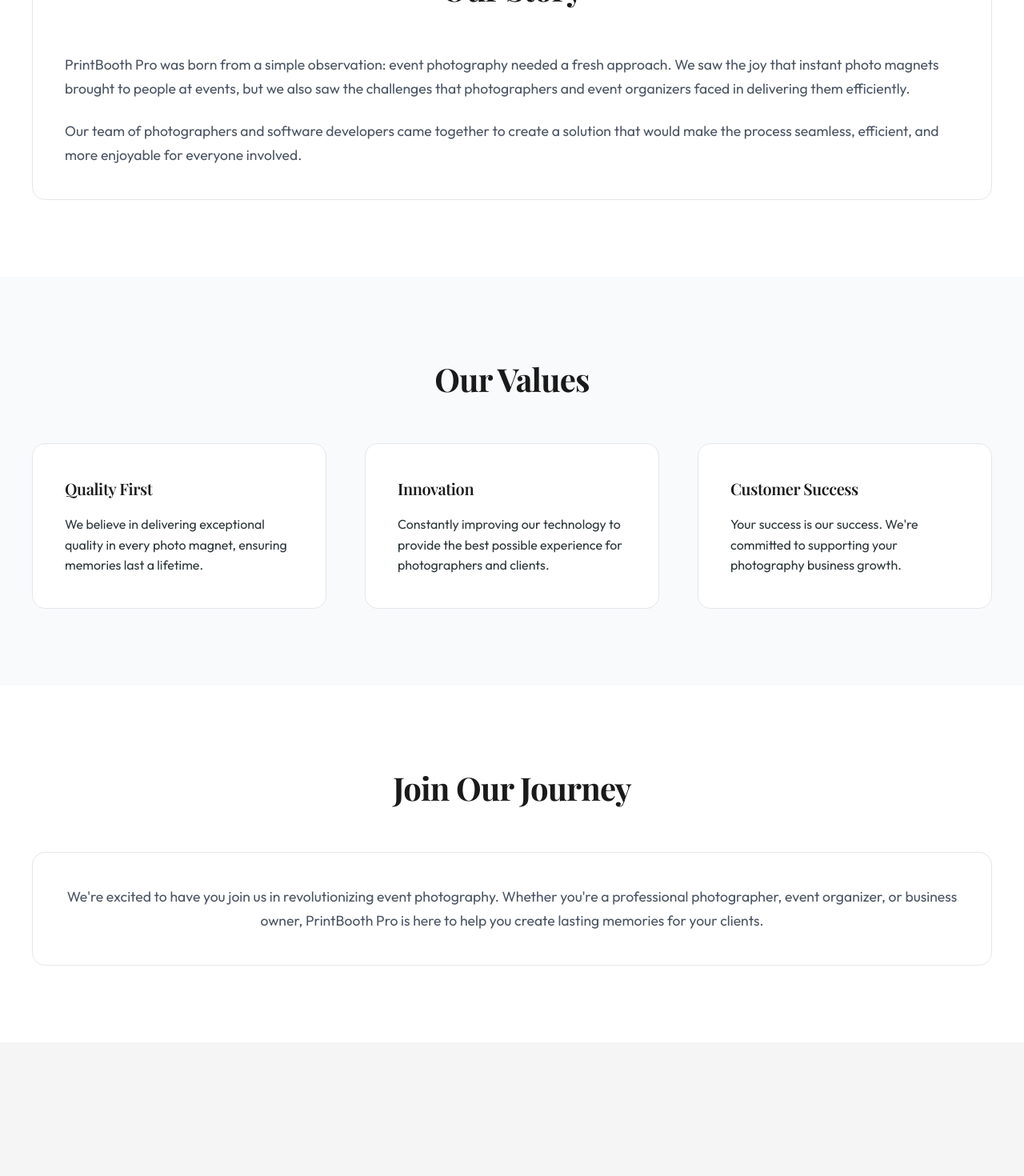
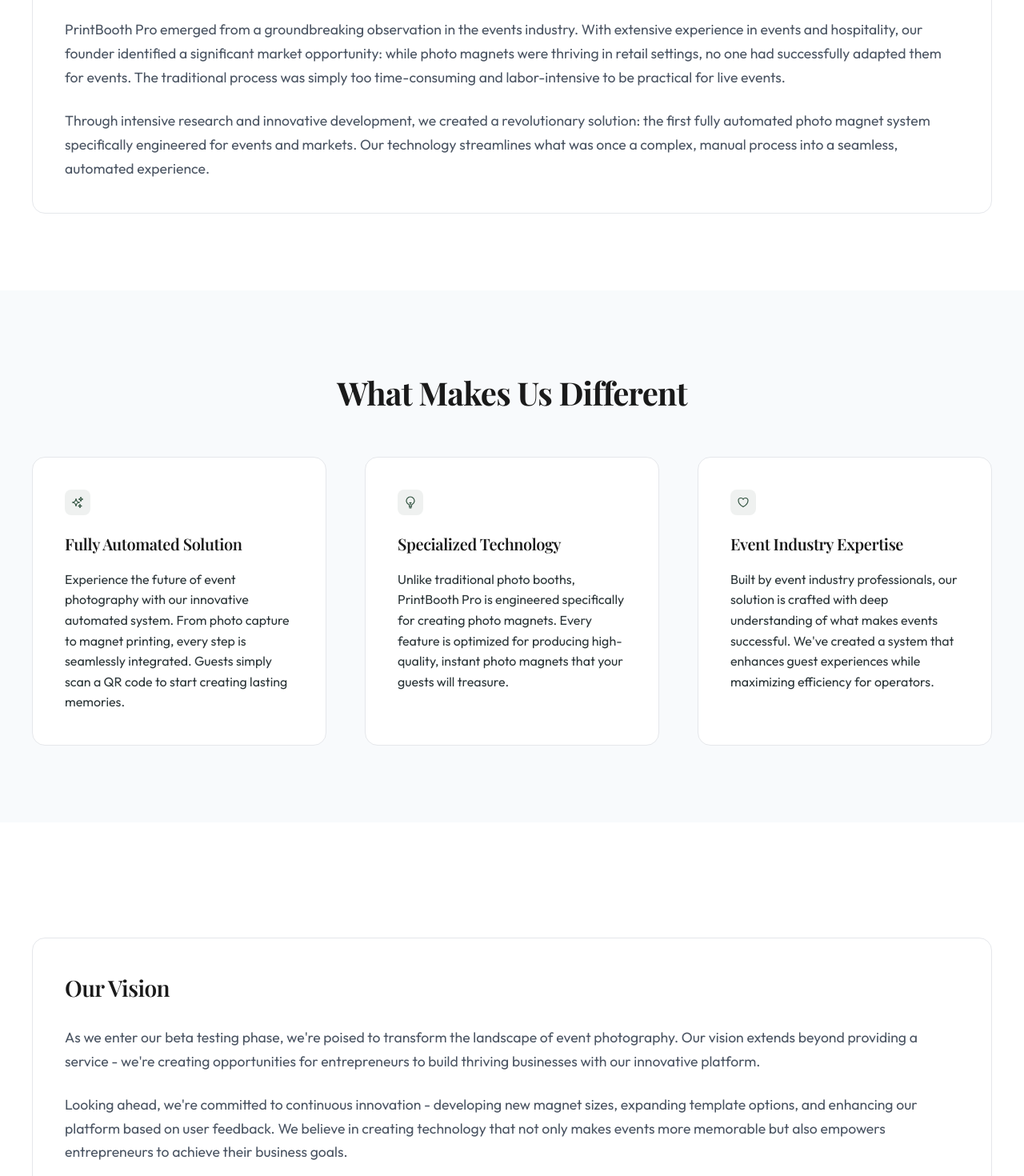
Before and after one commit to francoise2188/printboothpro-new, a Next.js app: page /about in a window 1280 px wide. Shown: the part 760-2230 px from the top of the page at 80% size. Before the commit the page ends 2063 px from the top, so only its background shows below. Built offline with nearby package versions, Linux system fonts and the light colour scheme; a web font is replaced by a local one.

Commit message:
Enhanced About page with SEO optimization and improved content structure

```diff
--- a/app/about/page.js
+++ b/app/about/page.js
@@ -2,21 +2,55 @@
 
 import Head from 'next/head';
 import styles from '../subscription/subscription.module.css';
+import { LightBulbIcon, SparklesIcon, HeartIcon } from '@heroicons/react/24/outline';
+import Script from 'next/script';
 
 export default function AboutPage() {
+  // Structured data for SEO
+  const structuredData = {
+    "@context": "https://schema.org",
+    "@type": "Organization",
+    "name": "PrintBooth Pro",
+    "description": "Innovative automated photo magnet solution for events and markets",
+    "url": "https://printboothpro.com/about",
+    "foundingDate": "2024",
+    "image": "https://printboothpro.com/logo.png",
+    "sameAs": [
+      "https://www.linkedin.com/company/printboothpro",
+      "https://www.instagram.com/printboothpro"
+    ]
+  };
+
   return (
     <>
       <Head>
-        <title>About Us - PrintBooth Pro</title>
-        <meta name="description" content="Learn about PrintBooth Pro's mission to transform event photography with innovative photo magnet solutions." />
+        <title>About PrintBooth Pro | Automated Photo Magnet Solution for Events</title>
+        <meta name="description" content="Discover PrintBooth Pro's innovative automated photo magnet solution for events. Transform your event photography business with our revolutionary technology." />
+        <meta name="keywords" content="photo magnets, event photography, automated photo booth, photo magnet business, event technology, photo magnet printing, event photography automation" />
+
+        {/* Open Graph tags for social sharing */}
+        <meta property="og:title" content="About PrintBooth Pro | Automated Photo Magnet Solution" />
+        <meta property="og:description" content="Revolutionary automated photo magnet solution transforming event photography. Perfect for events, markets, and entrepreneurial opportunities." />
+        <meta property="og:type" content="website" />
+        <meta property="og:url" content="https://printboothpro.com/about" />
+
+        {/* Twitter Card tags */}
+        <meta name="twitter:card" content="summary_large_image" />
+        <meta name="twitter:title" content="About PrintBooth Pro" />
+        <meta name="twitter:description" content="Revolutionary automated photo magnet solution transforming event photography." />
       </Head>
+
+      {/* Inject structured data */}
+      <Script id="structured-data" type="application/ld+json">
+        {JSON.stringify(structuredData)}
+      </Script>
 
       <div className={styles.container}>
         <div className={styles.content}>
           <header className={styles.header}>
-            <h1 className={styles.title}>About PrintBooth Pro</h1>
+            <h1 className={styles.title}>Our Story</h1>
             <p className={styles.subtitle}>
-              Transforming event photography with innovative photo magnet solutions
+              Revolutionizing Event Photography with Automated Photo Magnets
             </p>
           </header>
 
@@ -24,15 +58,17 @@ export default function AboutPage() {
             <div className={styles.whyContent}>
               <div className={styles.featuresGrid} style={{ gridTemplateColumns: '1fr' }}>
                 <div className={styles.featureCard}>
-                  <h2 className={styles.sectionTitle}>Our Story</h2>
+                  <h2 style={{ fontSize: '1.75rem', marginBottom: '1.5rem', color: '#1a1a1a' }}>The Spark of Innovation</h2>
+                  <p style={{ fontSize: '1.1rem', lineHeight: '1.7', color: '#4b5563', marginBottom: '1.5rem' }}>
+                    PrintBooth Pro emerged from a groundbreaking observation in the events industry. With extensive experience in events
+                    and hospitality, our founder identified a significant market opportunity: while photo magnets were thriving in retail
+                    settings, no one had successfully adapted them for events. The traditional process was simply too time-consuming and
+                    labor-intensive to be practical for live events.
+                  </p>
                   <p style={{ fontSize: '1.1rem', lineHeight: '1.7', color: '#4b5563' }}>
-                    PrintBooth Pro was born from a simple observation: event photography needed a fresh approach.
-                    We saw the joy that instant photo magnets brought to people at events, but we also saw the
-                    challenges that photographers and event organizers faced in delivering them efficiently.
-                  </p>
-                  <p style={{ fontSize: '1.1rem', lineHeight: '1.7', color: '#4b5563', marginTop: '1.5rem' }}>
-                    Our team of photographers and software developers came together to create a solution that
-                    would make the process seamless, efficient, and more enjoyable for everyone involved.
+                    Through intensive research and innovative development, we created a revolutionary solution: the first fully automated
+                    photo magnet system specifically engineered for events and markets. Our technology streamlines what was once a complex,
+                    manual process into a seamless, automated experience.
                   </p>
                 </div>
               </div>
@@ -40,32 +76,49 @@ export default function AboutPage() {
           </section>
 
           <section className={styles.featuresShowcase}>
-            <h2 className={styles.sectionTitle}>Our Values</h2>
+            <h2 className={styles.sectionTitle}>What Makes Us Different</h2>
             <div className={styles.featuresGrid}>
               <div className={styles.featureCard}>
-                <h3 className={styles.featureTitle}>Quality First</h3>
-                <p>We believe in delivering exceptional quality in every photo magnet, ensuring memories last a lifetime.</p>
+                <div className={styles.featureIcon}>
+                  <SparklesIcon />
+                </div>
+                <h3 className={styles.featureTitle}>Fully Automated Solution</h3>
+                <p>Experience the future of event photography with our innovative automated system. From photo capture to magnet printing,
+                every step is seamlessly integrated. Guests simply scan a QR code to start creating lasting memories.</p>
               </div>
               <div className={styles.featureCard}>
-                <h3 className={styles.featureTitle}>Innovation</h3>
-                <p>Constantly improving our technology to provide the best possible experience for photographers and clients.</p>
+                <div className={styles.featureIcon}>
+                  <LightBulbIcon />
+                </div>
+                <h3 className={styles.featureTitle}>Specialized Technology</h3>
+                <p>Unlike traditional photo booths, PrintBooth Pro is engineered specifically for creating photo magnets. Every feature
+                is optimized for producing high-quality, instant photo magnets that your guests will treasure.</p>
               </div>
               <div className={styles.featureCard}>
-                <h3 className={styles.featureTitle}>Customer Success</h3>
-                <p>Your success is our success. We're committed to supporting your photography business growth.</p>
+                <div className={styles.featureIcon}>
+                  <HeartIcon />
+                </div>
+                <h3 className={styles.featureTitle}>Event Industry Expertise</h3>
+                <p>Built by event industry professionals, our solution is crafted with deep understanding of what makes events successful.
+                We've created a system that enhances guest experiences while maximizing efficiency for operators.</p>
               </div>
             </div>
           </section>
 
           <section className={styles.whySection}>
             <div className={styles.whyContent}>
-              <h2 className={styles.sectionTitle}>Join Our Journey</h2>
               <div className={styles.featuresGrid} style={{ gridTemplateColumns: '1fr' }}>
                 <div className={styles.featureCard}>
-                  <p style={{ fontSize: '1.1rem', lineHeight: '1.7', color: '#4b5563', textAlign: 'center' }}>
-                    We're excited to have you join us in revolutionizing event photography.
-                    Whether you're a professional photographer, event organizer, or business owner,
-                    PrintBooth Pro is here to help you create lasting memories for your clients.
+                  <h2 style={{ fontSize: '1.75rem', marginBottom: '1.5rem', color: '#1a1a1a' }}>Our Vision</h2>
+                  <p style={{ fontSize: '1.1rem', lineHeight: '1.7', color: '#4b5563', marginBottom: '1.5rem' }}>
+                    As we enter our beta testing phase, we're poised to transform the landscape of event photography. Our vision extends
+                    beyond providing a service - we're creating opportunities for entrepreneurs to build thriving businesses with our
+                    innovative platform.
+                  </p>
+                  <p style={{ fontSize: '1.1rem', lineHeight: '1.7', color: '#4b5563' }}>
+                    Looking ahead, we're committed to continuous innovation - developing new magnet sizes, expanding template options,
+                    and enhancing our platform based on user feedback. We believe in creating technology that not only makes events more
+                    memorable but also empowers entrepreneurs to achieve their business goals.
                   </p>
                 </div>
               </div>
```
